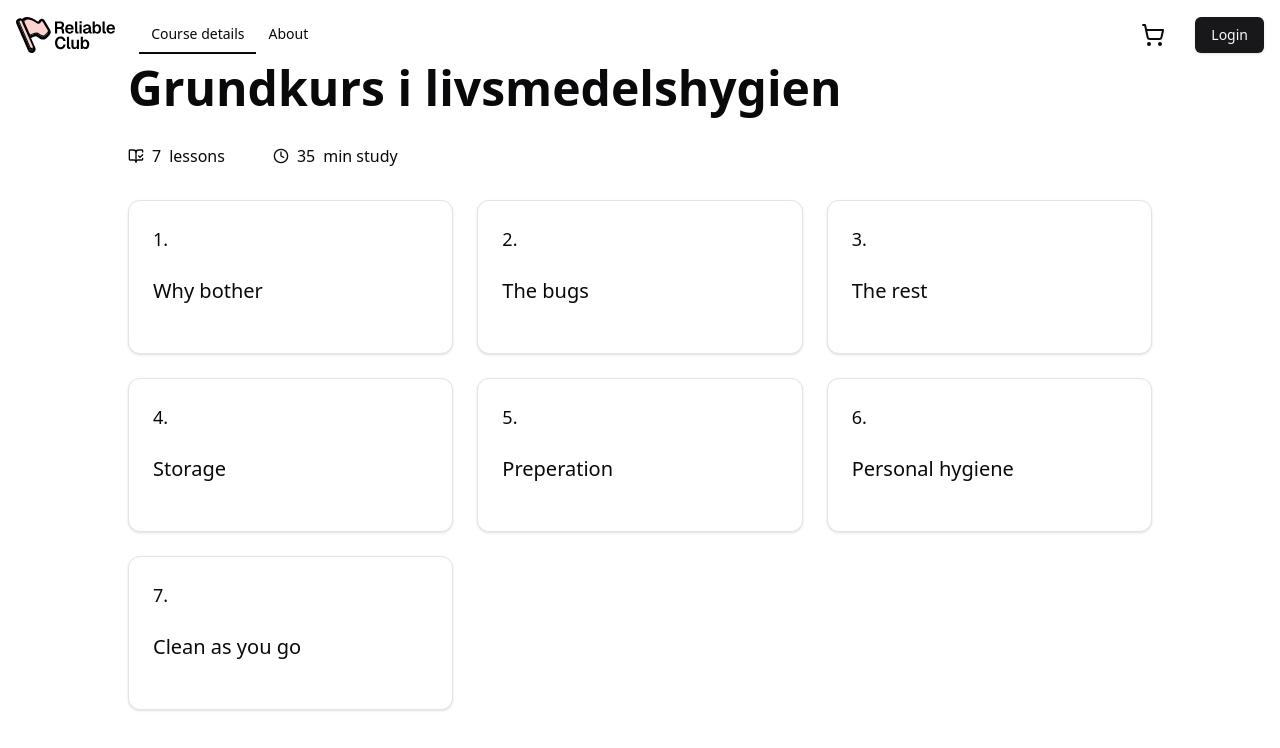
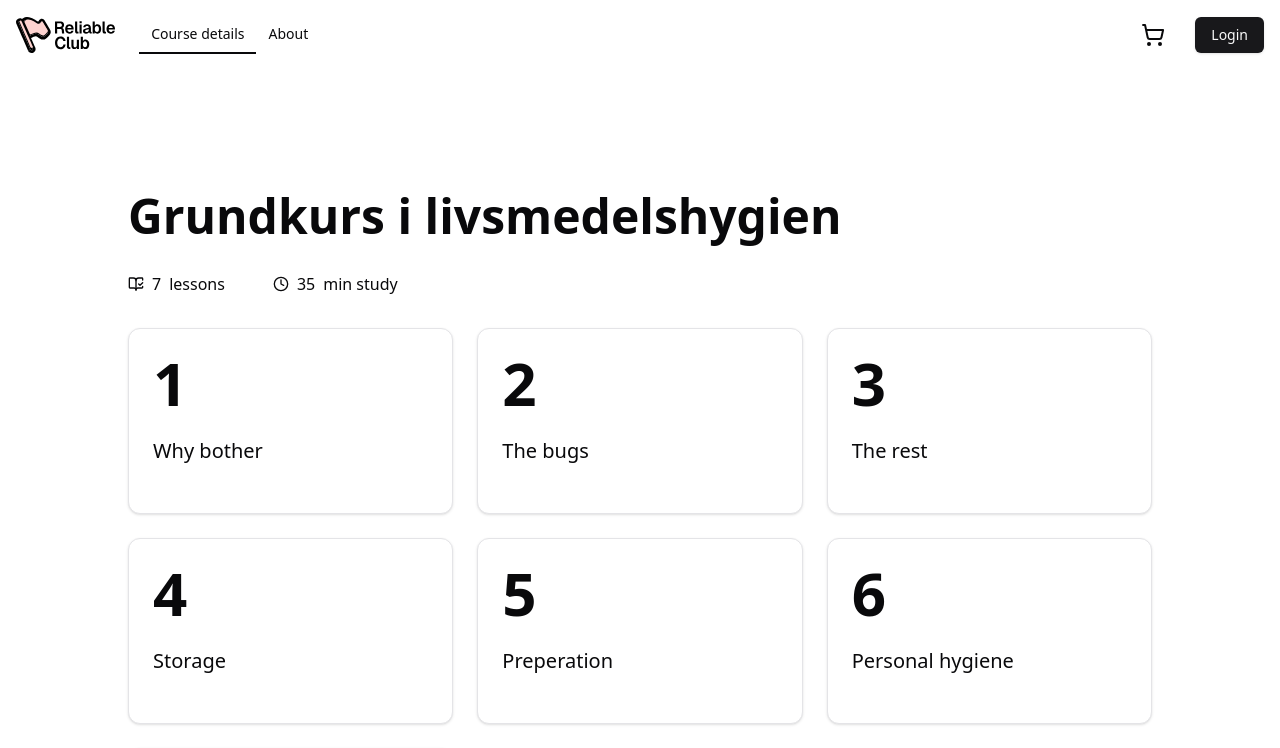
Before and after one commit to evilpaper/reliable, a Next.js app: page /courses/food-hygiene-foundations in a window 1280 px wide. Shown: the top 748 px of the page. Built offline with nearby package versions, Linux system fonts and the light colour scheme.

Commit message:
design(course):increase number size

```diff
--- a/src/app/(landing)/courses/[courseSlug]/layout.tsx
+++ b/src/app/(landing)/courses/[courseSlug]/layout.tsx
@@ -1,3 +1,3 @@
 export default function Layout({ children }: { children: React.ReactNode }) {
-  return <div className="container px-32">{children}</div>;
+  return <div className="container px-32 pt-32">{children}</div>;
 }
--- a/src/features/course/course-screen.tsx
+++ b/src/features/course/course-screen.tsx
@@ -81,7 +81,7 @@ function Lesson({
     >
       <Card>
         <CardHeader>
-          <span className={`text-lg font-medium`}>{lessonNumber}.</span>
+          <span className={`text-6xl font-bold`}>{lessonNumber}</span>
         </CardHeader>
         <CardContent>
           <h3 className={`text-xl font-medium`}>{lessonTitle}</h3>
```
